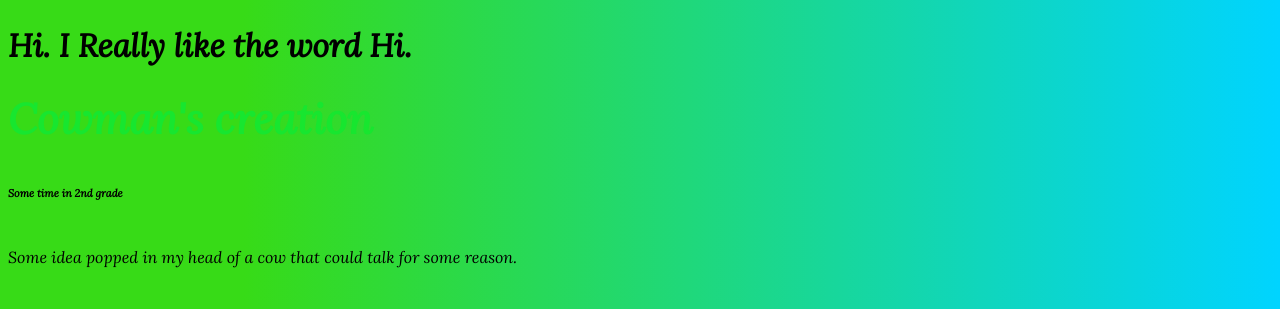
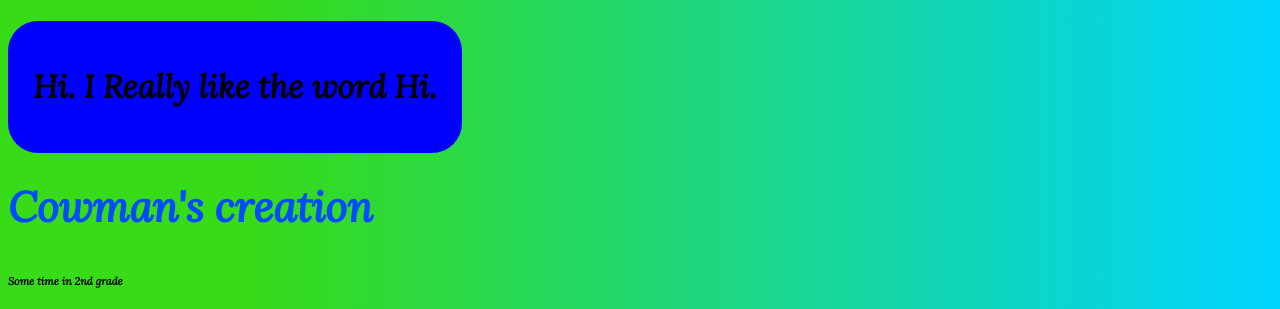
Before and after one commit to kspiegel75/broden.github.io, a plain HTML site: page index.html in a window 1280 px wide. Shown: the part 487-796 px from the top of the page. Drawn offline with Linux system fonts and the light colour scheme.

Commit message:
Update index.html

```diff
--- a/index.html
+++ b/index.html
@@ -11,7 +11,7 @@
                 line-height:39px;
             }
             h2 {
-                color:rgb(23, 230, 47);
+                color:rgb(0, 74, 255);
                 font-style:italic;
                 font-size:42px;
             }
@@ -24,6 +24,12 @@
             }
             #every{
             }
+            .card {
+        background-color:blue;
+        border-radius:30px;
+        padding:25px;
+        display:inline-block;
+    }
         </style>
 
     </head>
```
